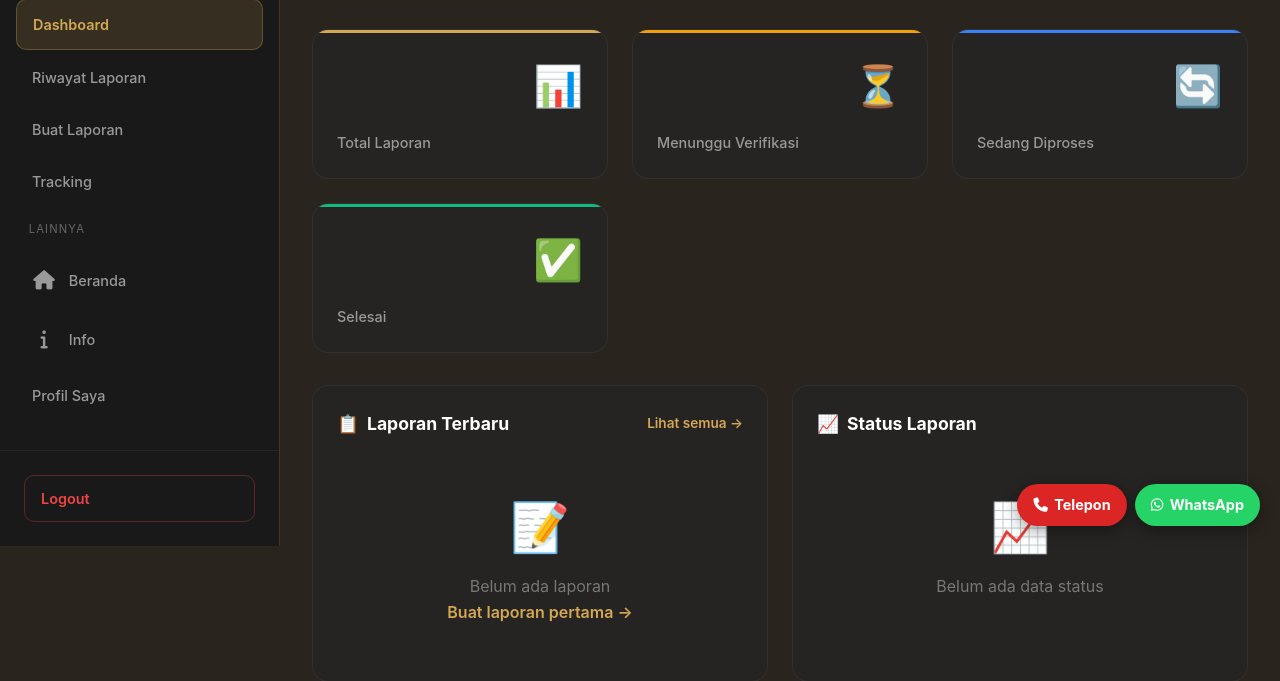
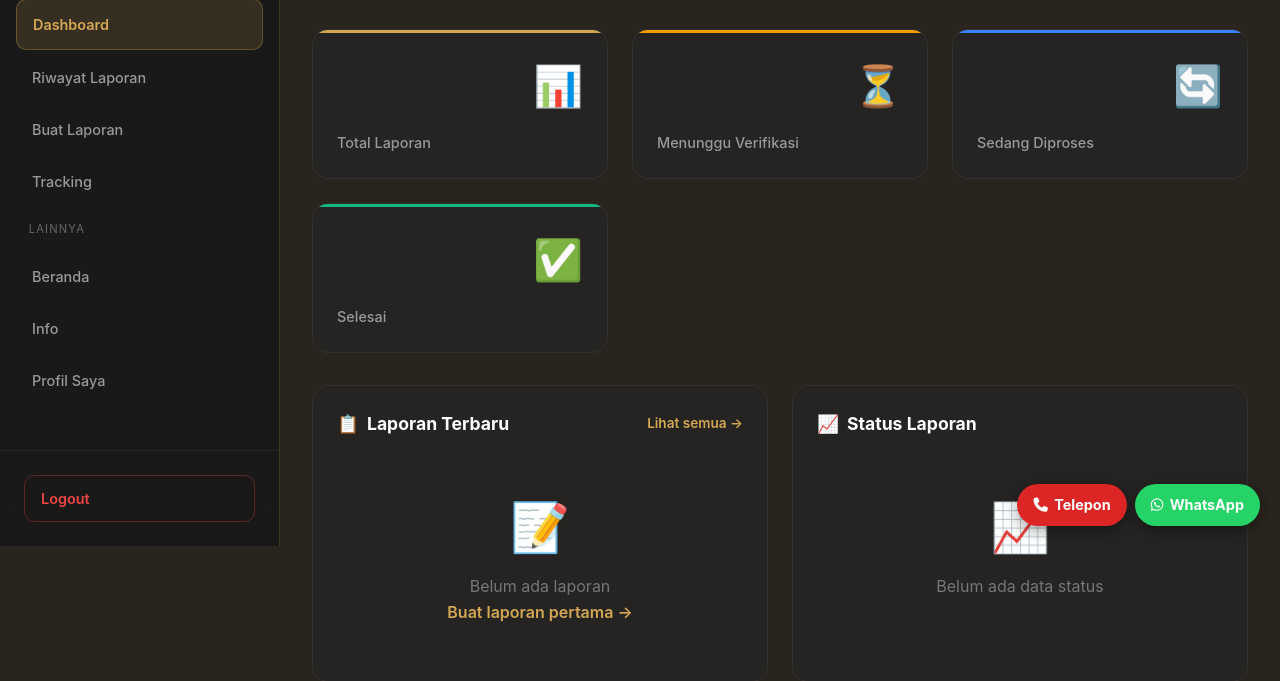
Before and after one commit to chandra050104/trantibum, a Django app: template templates/masyarakat/dashboard.html in a window 1280 px wide. Shown: the part 254-935 px from the top of the page. Run offline with Django 4.2, Linux system fonts and the light colour scheme; the template is opened without the code that fills it, so the values that code supplies are empty.

Commit message:
update templates

```diff
--- a/templates/masyarakat/dashboard.html
+++ b/templates/masyarakat/dashboard.html
@@ -855,27 +855,27 @@
         <nav class="sidebar-nav">
             <div class="sidebar-nav-label">Menu Utama</div>
             <a href="{% url 'masyarakat_dashboard' %}" class="active">
-                Dashboard
+            Dashboard
             </a>
             <a href="{% url 'masyarakat_riwayat_laporan' %}">
-                 Riwayat Laporan
+            Riwayat Laporan
             </a>
             <a href="{% url 'public_buat_laporan' %}">
-                 Buat Laporan
+            Buat Laporan
             </a>
             <a href="{% url 'public_tracking' %}">
-                 Tracking
+            Tracking
             </a>
 
             <div class="sidebar-nav-label">Lainnya</div>
             <a href="{% url 'public_landing' %}">
-                <span class="nav-icon"><i class="fa-solid fa-house"></i></span> Beranda
+            Beranda
             </a>
             <a href="{% url 'public_info' %}">
-                <span class="nav-icon"><i class="fa-solid fa-info"></i></span> Info
+            Info
             </a>
             <a href="{% url 'masyarakat_profil' %}">
-                 Profil Saya
+            Profil Saya
             </a>
         </nav>
 
```
Also changed, not shown: 1 other file.
